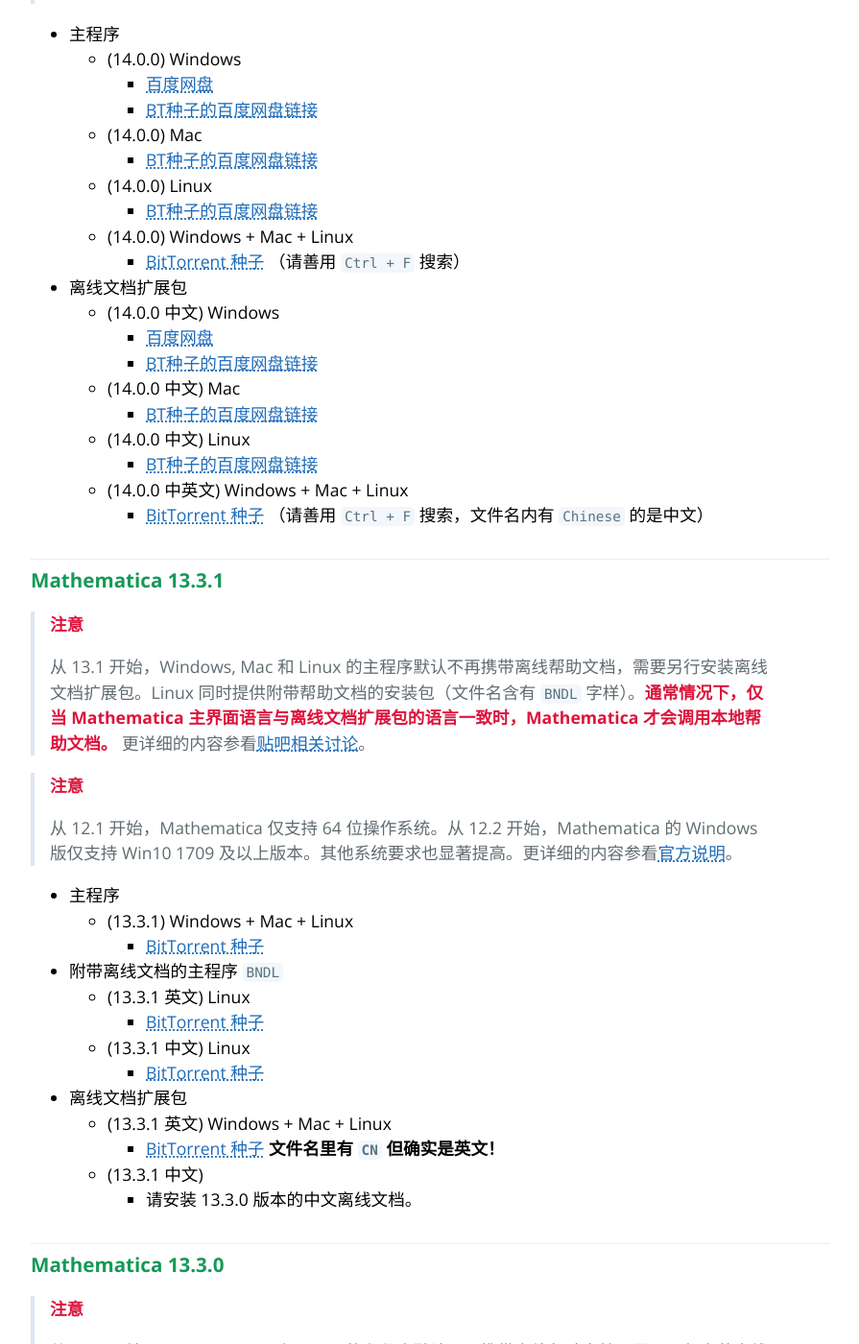
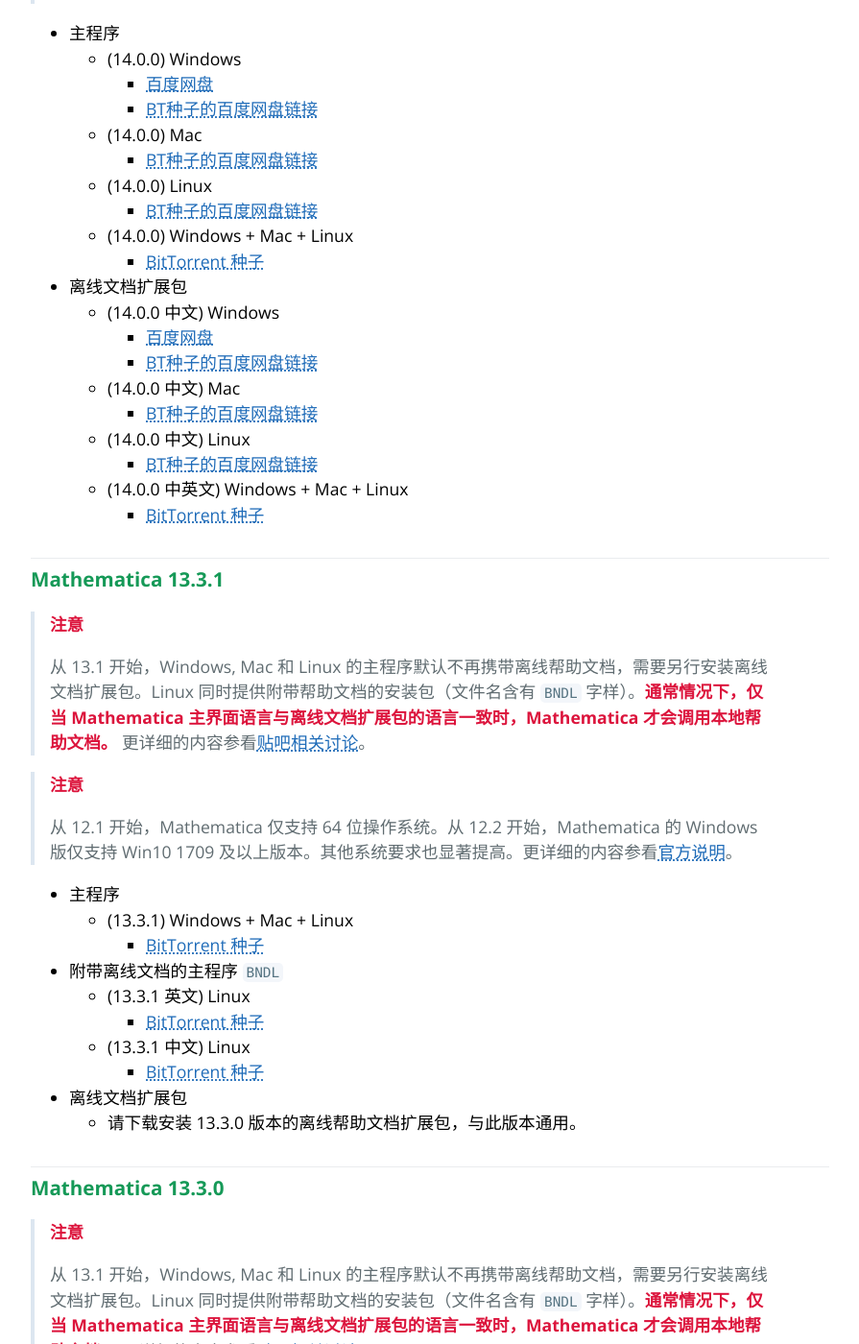
Before and after one commit to TieBaMma/InstallTutorial, a Jekyll site: the page built from index.md, in a window 1280 px wide and 1400 px high, scrolled down 6240 px. Shown: the whole window at 96% size, without its empty margins (192-1087 px from the left). Built offline with Jekyll 4.4.1, drawn with Linux system fonts in a browser that asks for light colours; some of the changed text lies outside the part shown.

Commit message:
更新种子文件链接+## 摘要
更新种子文件链接，使用 `ver` 指定筛选条件。

感谢 @asukaminato0721

```diff
--- a/index.md
+++ b/index.md
@@ -57,7 +57,7 @@
 
 ### Wolfram Engine 14.0.0
 * (14.0.0) Windows + Linux + Mac
-  * [BitTorrent 种子](https://wdm-tr.itsu.eu.org/#:~:text=WolframEngine_14.0.0) （请善用 `Ctrl + F` 搜索）
+  * [BitTorrent 种子](https://wdm-tr.itsu.eu.org/?ver=WolframEngine_14.0.0)
 
 ### Wolfram Engine 13.3.0
 * (13.3.0) Windows + Linux + Mac
@@ -226,7 +226,7 @@
     * [BT种子的百度网盘链接](https://pan.baidu.com/s/1-Azyu2IxvLiC6XZnkyc38g?pwd=e7ua)
 
   * (14.0.0) Windows + Mac + Linux
-    * [BitTorrent 种子](https://wdm-tr.itsu.eu.org/#:~:text=Mathematica_14.0.0) （请善用 `Ctrl + F` 搜索）
+    * [BitTorrent 种子](https://wdm-tr.itsu.eu.org/?ver=Mathematica_14.0.0)
 
 * 离线文档扩展包
   * (14.0.0 中文) Windows
@@ -240,7 +240,7 @@
     * [BT种子的百度网盘链接](https://pan.baidu.com/s/1zkk7B935FhEyVLFcc_XRSg?pwd=xbsc)
 
   * (14.0.0 中英文) Windows + Mac + Linux
-    * [BitTorrent 种子](https://wdm-tr.itsu.eu.org/#:~:text=WLDocs_14.0.0) （请善用 `Ctrl + F` 搜索，文件名内有 `Chinese` 的是中文）
+    * [BitTorrent 种子](https://wdm-tr.itsu.eu.org/?ver=WLDocs_14.0.0)
 
 ### Mathematica 13.3.1
 
@@ -255,17 +255,14 @@
 
 * 主程序
   * (13.3.1) Windows + Mac + Linux
-    * [BitTorrent 种子](https://wdm-tr.itsu.eu.org)
+    * [BitTorrent 种子](https://wdm-tr.itsu.eu.org/?ver=Mathematica_13.3.1)
 * 附带离线文档的主程序 `BNDL`
   * (13.3.1 英文) Linux
-    * [BitTorrent 种子](https://wdm-tr.itsu.eu.org)
+    * [BitTorrent 种子](https://wdm-tr.itsu.eu.org/?ver=Mathematica_13.3.1_BNDL_Linux)
   * (13.3.1 中文) Linux
-    * [BitTorrent 种子](https://wdm-tr.itsu.eu.org)
+    * [BitTorrent 种子](https://wdm-tr.itsu.eu.org/?ver=Mathematica_13.3.1_BNDL_Chinese)
 * 离线文档扩展包
-  * (13.3.1 英文) Windows + Mac + Linux
-    * [BitTorrent 种子](https://wdm-tr.itsu.eu.org) **文件名里有 `CN` 但确实是英文！**
-  * (13.3.1 中文)
-    * 请安装 13.3.0 版本的中文离线文档。
+  * 请下载安装 13.3.0 版本的离线帮助文档扩展包，与此版本通用。
 
 ### Mathematica 13.3.0
 
@@ -280,15 +277,15 @@
 
 * 主程序
   * (13.3.0) Windows + Mac + Linux
-    * [BitTorrent 种子](https://wdm-tr.itsu.eu.org)
+    * [BitTorrent 种子](https://wdm-tr.itsu.eu.org/?ver=Mathematica_13.3.0)
 * 附带离线文档的主程序 `BNDL`
   * (13.3.0 英文) Linux
-    * [BitTorrent 种子](https://wdm-tr.itsu.eu.org)
+    * [BitTorrent 种子](https://wdm-tr.itsu.eu.org/?ver=Mathematica_13.3.0_BNDL)
 * 离线文档扩展包
   * (13.3.0 英文) Windows + Mac + Linux
-    * [BitTorrent 种子](https://wdm-tr.itsu.eu.org) **文件名里有 `CN` 但确实是英文！**
+    * [BitTorrent 种子](https://wdm-tr.itsu.eu.org/?ver=WLDocs_13.3.0)
   * (13.3.0 中文) Windows + Mac + Linux
-    * [BitTorrent 种子](https://wdm-tr.itsu.eu.org)
+    * [BitTorrent 种子](https://wdm-tr.itsu.eu.org/?ver=WLDocs_13.3.0_Chinese)
 
 ### Mathematica 13.2.1
 
@@ -303,15 +300,14 @@
 
 * 主程序 + 离线中英文文档扩展包（Windows + Mac + Linux）
     * [百度网盘](https://pan.baidu.com/s/1_C-A865FpBqL9uSLo_V8Sw?pwd=o03s)
-    * [BitTorrent 种子](https://wdm-tr.itsu.eu.org)
 * 主程序
   * (13.2.1) Windows + Mac + Linux
-    * [BitTorrent 种子](https://wdm-tr.itsu.eu.org)
+    * [BitTorrent 种子](https://wdm-tr.itsu.eu.org/?ver=Mathematica_13.2.1)
 * 附带离线文档的主程序 `BNDL`
   * (13.2.1 英文) Linux
-    * [BitTorrent 种子](https://wdm-tr.itsu.eu.org)
+    * [BitTorrent 种子](https://wdm-tr.itsu.eu.org/?ver=Mathematica_13.2.1_BNDL)
 * 离线帮助文档扩展包
-    请下载安装 13.2.0 版本的离线帮助文档扩展包，与此版本通用。
+  * 请下载安装 13.2.0 版本的离线帮助文档扩展包，与此版本通用。
 
 
 
@@ -334,15 +330,15 @@
 
 * 主程序
   * (13.2.0) Windows + Mac + Linux
-    * [BitTorrent 种子](https://wdm-tr.itsu.eu.org)
+    * [BitTorrent 种子](https://wdm-tr.itsu.eu.org/?ver=Mathematica_13.2.0)
 * 附带离线文档的主程序 `BNDL`
   * (13.2.0 英文) Linux
-    * [BitTorrent 种子](https://wdm-tr.itsu.eu.org)
+    * [BitTorrent 种子](https://wdm-tr.itsu.eu.org/?ver=Mathematica_13.2.0_BNDL)
 * 离线文档扩展包
   * (13.2.0 英文) Windows + Mac + Linux
-    * [BitTorrent 种子](https://wdm-tr.itsu.eu.org) **文件名里有 `CN` 但确实是英文！**
+    * [BitTorrent 种子](https://wdm-tr.itsu.eu.org/?ver=WLDocs_13.2.0)
   * (13.2.0 中文) Windows + Mac + Linux
-    * [BitTorrent 种子](https://wdm-tr.itsu.eu.org)
+    * [BitTorrent 种子](https://wdm-tr.itsu.eu.org/?ver=WLDocs_13.2.0_Chinese)
 
 ### Mathematica 13.1.0
 
@@ -357,17 +353,17 @@
 
 * 主程序
   * (13.1.0) Windows + Mac + Linux
-    * [BitTorrent 种子](https://wdm-tr.itsu.eu.org)
+    * [BitTorrent 种子](https://wdm-tr.itsu.eu.org/?ver=Mathematica_13.1.0)
 * 附带离线文档的主程序 `BNDL`
   * (13.1.0 英文) Linux
-    * [BitTorrent 种子](https://wdm-tr.itsu.eu.org)
+    * [BitTorrent 种子](https://wdm-tr.itsu.eu.org/?ver=Mathematica_13.1.0_BNDL)
   * (13.1.0 中文) Linux
-    * [BitTorrent 种子](https://wdm-tr.itsu.eu.org)
+    * [BitTorrent 种子](https://wdm-tr.itsu.eu.org?ver=Mathematica_13.1.0_BNDL_Chinese)
 * 离线文档扩展包
   * (13.1.0 英文) Windows + Mac + Linux
-    * [BitTorrent 种子](https://wdm-tr.itsu.eu.org) **文件名里有 `CN` 但确实是英文！**
+    * [BitTorrent 种子](https://wdm-tr.itsu.eu.org/?ver=WLDocs_13.1.0)
   * (13.1.0 中文) Windows + Mac + Linux
-    * [BitTorrent 种子](https://wdm-tr.itsu.eu.org)
+    * [BitTorrent 种子](https://wdm-tr.itsu.eu.org/?ver=WLDocs_13.1.0_Chinese)
 
 ### Mathematica 13.0.1
 
@@ -382,17 +378,17 @@
 
 * 主程序
   * (13.0.1) Windows + Mac
-    * [BitTorrent 种子](https://wdm-tr.itsu.eu.org)
+    * [BitTorrent 种子](https://wdm-tr.itsu.eu.org/?ver=Mathematica_13.0.1)
 * 附带离线文档的主程序 `BNDL`
   * (13.0.1 英文) Linux
-    * [BitTorrent 种子](https://wdm-tr.itsu.eu.org)
+    * [BitTorrent 种子](https://wdm-tr.itsu.eu.org/?ver=Mathematica_13.0.1_BNDL)
   * (13.0.1 中文) Linux
-    * [BitTorrent 种子](https://wdm-tr.itsu.eu.org)
+    * [BitTorrent 种子](https://wdm-tr.itsu.eu.org/?ver=Mathematica_13.0.1_BNDL_Chinese)
 * 离线文档扩展包
   * (13.0.1 英文) Windows + Mac
-    * [BitTorrent 种子](https://wdm-tr.itsu.eu.org) **文件名里有 `CN` 但确实是英文！**
+    * [BitTorrent 种子](https://wdm-tr.itsu.eu.org/?ver=WLDocs_13.0.1)
   * (13.0.1 中文) Windows + Mac
-    * [BitTorrent 种子](https://wdm-tr.itsu.eu.org)
+    * [BitTorrent 种子](https://wdm-tr.itsu.eu.org/?ver=WLDocs_13.0.1_Chinese)
 
 ### Mathematica 12.3.1
 
@@ -407,14 +403,11 @@
 * (12.3.1) Windows 中文
   * [百度网盘](https://pan.baidu.com/s/1pWKFVC25BetPpNtYLMnsxQ) 提取码：`3sjc`
 
-* (12.3.1) Linux 中文
-  * [BitTorrent 种子](https://wdm-tr.itsu.eu.org)
-
 * (12.3.1) Windows 中文 + Linux 中文 + Mac(Intel) 中文 + Mac(ARM) 中文
-  * [BitTorrent 种子](https://wdm-tr.itsu.eu.org)
+  * [BitTorrent 种子](https://wdm-tr.itsu.eu.org/?ver=Mathematica_12.3.1_Chinese)
 
 * (12.3.1) Windows 英文 + Linux 英文 + Mac(Intel) 英文 + Mac(ARM) 英文
-  * [BitTorrent 种子](https://wdm-tr.itsu.eu.org) **文件名里有 `CN` 但确实是英文版！**
+  * [BitTorrent 种子](https://wdm-tr.itsu.eu.org/?ver=Mathematica_12.3.1)
 
 ### Mathematica 12.2
 
@@ -427,10 +420,10 @@
 > 从 12.1 开始，Mathematica 仅支持 64 位操作系统。从 12.2 开始，Mathematica 的 Windows 版仅支持 Win10 1709 及以上版本。其他系统要求也显著提高。更详细的内容参看[官方说明](https://support.wolfram.com/6479)。
 
 * (12.2) Windows 中文 + Linux 中文 + Mac 中文
-  * [BitTorrent 种子](https://wdm-tr.itsu.eu.org)
+  * [BitTorrent 种子](https://wdm-tr.itsu.eu.org/?ver=Mathematica_12.2.0_Chinese)
 
 * (12.2) Windows 英文 + Linux 英文 + Mac 英文
-  * [BitTorrent 种子](https://wdm-tr.itsu.eu.org)
+  * [BitTorrent 种子](https://wdm-tr.itsu.eu.org/?ver=Mathematica_12.2.0)
 
 ### Mathematica 12.1.1
 
@@ -443,14 +436,11 @@
 > 从 12.1 开始，Mathematica 仅支持 64 位操作系统。其他多项系统要求也都显著提高。
 
 * (12.1.1) Windows 中文 + Linux 中文 + Mac 中文
-  * [BitTorrent 种子](https://wdm-tr.itsu.eu.org)
-
-* (12.1.1) Linux 中文
-  * [BitTorrent 种子](https://wdm-tr.itsu.eu.org)
+  * [BitTorrent 种子](https://wdm-tr.itsu.eu.org/?ver=Mathematica_12.1.1_Chinese)
 
 * (12.1.1) Windows 英文 + Linux 英文 + Mac 英文
   * [百度网盘](https://pan.baidu.com/s/1OKtjGDdj8HN3JgtfW7_ppQ) 提取码：`ftci`
-  * [BitTorrent 种子](https://wdm-tr.itsu.eu.org)
+  * [BitTorrent 种子](https://wdm-tr.itsu.eu.org/?ver=Mathematica_12.1.1)
 
 ### Mathematica 12.0
 
```
